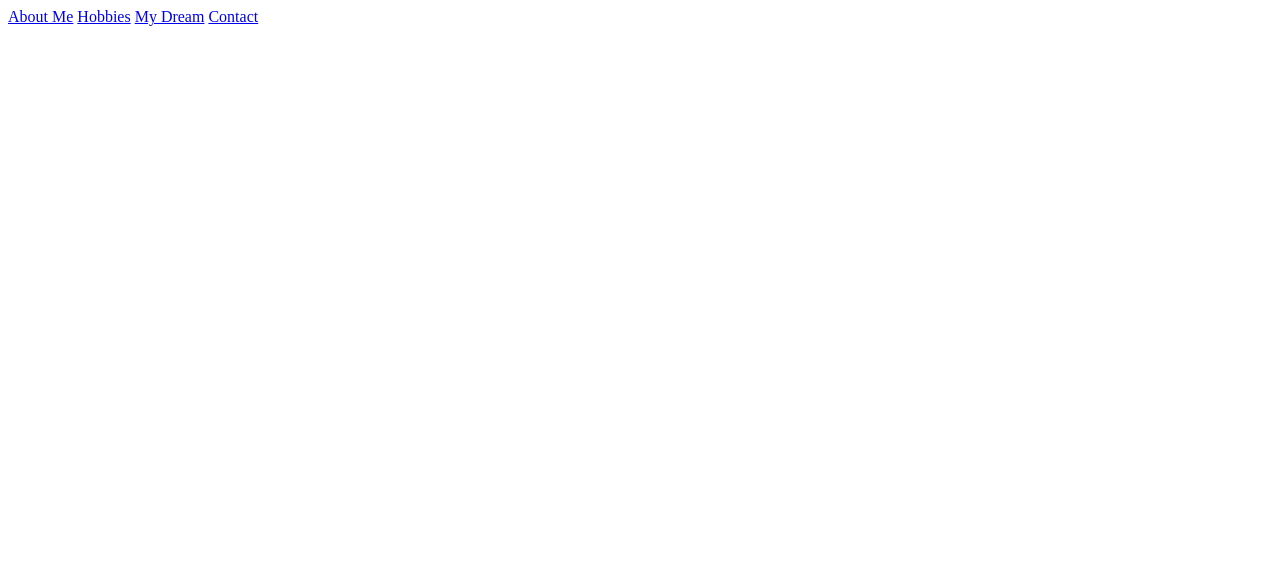
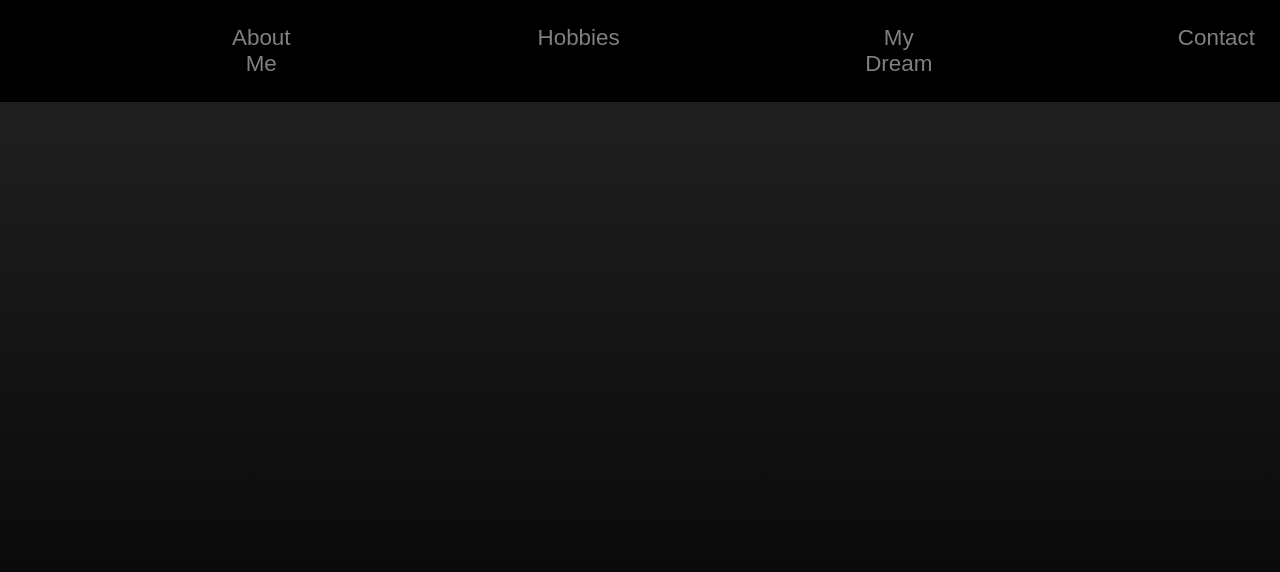
Before and after one commit to ramirezctrl/Ramirez_BSIT2E, an Astro site in the folder Ramirez_BSIT2E/: page / in a window 1280 px wide. Built offline with nearby package versions, Linux system fonts and the light colour scheme; Astro itself is replaced by a stand-in of ours.

Commit message:
"Background and Navbar design added"

```diff
--- a/Ramirez_BSIT2E/src/pages/Components/Navbar.astro
+++ b/Ramirez_BSIT2E/src/pages/Components/Navbar.astro
@@ -1,7 +1,10 @@
 <div class="navbar">
+
+    <div class="navtext">
     <a href="#">About Me</a>
     <a href="#">Hobbies</a>
     <a href="#">My Dream</a>
     <a href="#">Contact</a>
+    </div>
 
 </div>
--- /dev/null
+++ b/Ramirez_BSIT2E/src/pages/Global.css
@@ -0,0 +1,38 @@
+*{
+    scroll-behavior: smooth;
+}
+
+body{
+    min-height: 100vh;
+    margin: 0;
+    background: linear-gradient(to bottom, #242424 0%, #121212 50%, #000 100%);
+    color: white;
+}
+
+.navbar{
+    background-color: black;
+    padding: 25px;
+}
+
+.navtext{
+    display: flex;
+    gap: 40px;
+}
+
+
+.navtext a{
+    text-align: center;
+    padding-left: 200px;
+    flex: left;
+    font-size: 1.4rem;
+    font-family: sans-serif;
+    text-decoration: none;
+    letter-spacing: normal;
+    color: gray;
+    transition: transform 0.1s ease-in-out;
+}
+
+.navbar a:hover{
+    color: white;
+    transform: scale(1.1);
+}
--- a/Ramirez_BSIT2E/src/pages/index.astro
+++ b/Ramirez_BSIT2E/src/pages/index.astro
@@ -1,5 +1,6 @@
 ---
 import Navbar from './Components/Navbar.astro';
+import './Global.css';
 ---
 
 <html lang="en">
```
